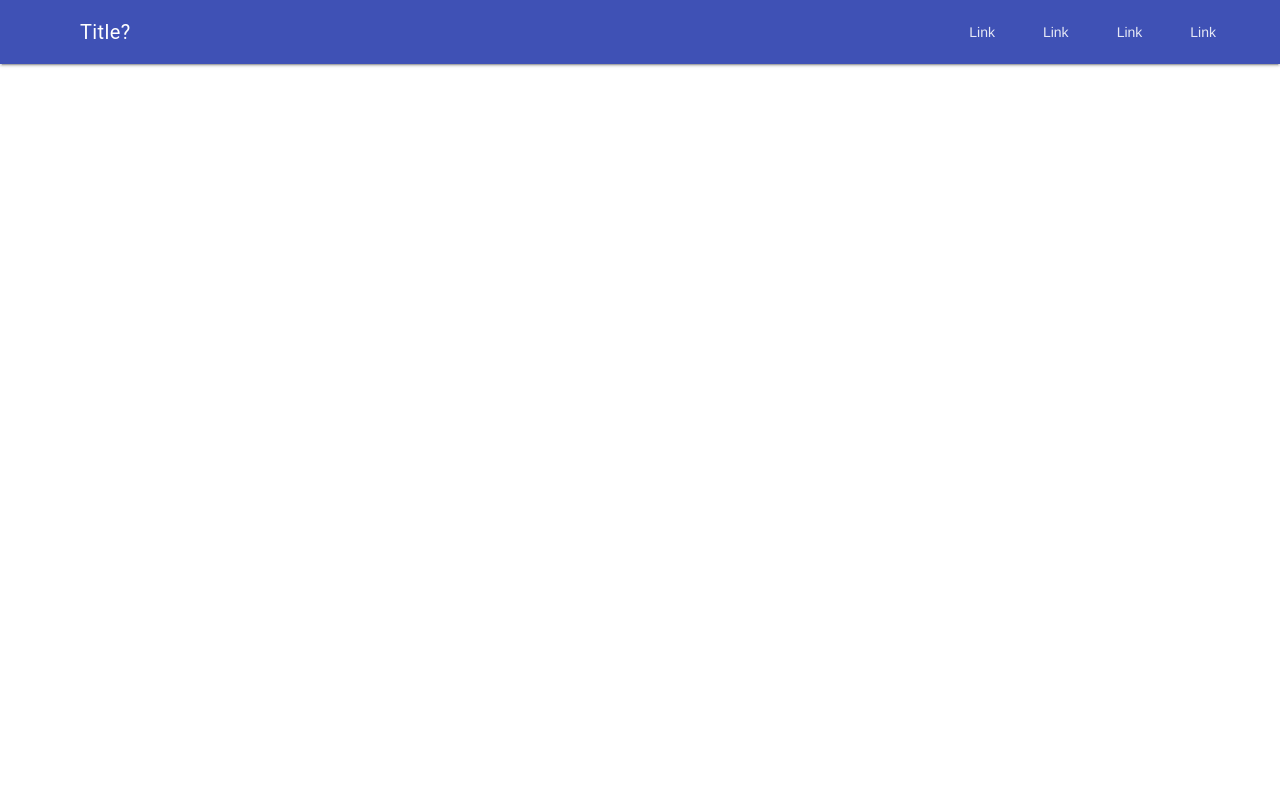
After one commit to CLMNS22/simple-chat, a Django app: template first_django_app/templates/base.html in a window 1280 px wide. The commit adds this page. Run offline with Django 5.2, Linux system fonts and the light colour scheme; the template is opened without the code that fills it, so the values that code supplies are empty.

Commit message:
added base.html

```diff
--- a/first_django_app/chat/templates/chat/login.html
+++ b/first_django_app/chat/templates/chat/login.html
@@ -1,13 +1,12 @@
+{% extends 'base.html' %}
+{% block content %}
 <h1>Login</h1>
 
 {% if wrongPassword %}
   <p>Username or Password incorrect.</p>
 {% endif %}
 
-
-
 <form action="/login/" method="POST" >
-
   {% csrf_token %}
   <div>
     <input type="hidden" name="redirect_to" value="{{redirect_to}}">
@@ -20,3 +19,4 @@
   </div>
   <button type="submit">Login</button>
 </form>
+{% endblock content %}
--- a/first_django_app/first_django_app/settings.py
+++ b/first_django_app/first_django_app/settings.py
@@ -9,7 +9,7 @@ https://docs.djangoproject.com/en/5.0/topics/settings/
 For the full list of settings and their values, see
 https://docs.djangoproject.com/en/5.0/ref/settings/
 """
-
+import os
 from pathlib import Path
 
 # Build paths inside the project like this: BASE_DIR / 'subdir'.
@@ -57,7 +57,7 @@ ROOT_URLCONF = 'first_django_app.urls'
 TEMPLATES = [
     {
         'BACKEND': 'django.template.backends.django.DjangoTemplates',
-        'DIRS': [],
+        'DIRS': [os.path.join(BASE_DIR, 'templates')],
         'APP_DIRS': True,
         'OPTIONS': {
             'context_processors': [
--- /dev/null
+++ b/first_django_app/templates/base.html
@@ -0,0 +1,53 @@
+<!DOCTYPE html>
+<html lang="en">
+
+<head>
+    <meta charset="UTF-8">
+    <meta name="viewport" content="width=device-width, initial-scale=1.0">
+    <title>DjangoChat</title>
+    <link rel="stylesheet" href="https://fonts.googleapis.com/icon?family=Material+Icons">
+    <link rel="stylesheet" href="https://code.getmdl.io/1.3.0/material.indigo-pink.min.css">
+    <script defer src="https://code.getmdl.io/1.3.0/material.min.js"></script>
+
+    <style>
+        .page-content {
+            padding: 100px 200px;
+        }
+    </style>
+</head>
+
+<body>
+    <div class="mdl-layout mdl-js-layout mdl-layout--fixed-header">
+        <header class="mdl-layout__header">
+            <div class="mdl-layout__header-row">
+                <!-- Title -->
+                <span class="mdl-layout-title">Title?</span>
+                <!-- Add spacer, to align navigation to the right -->
+                <div class="mdl-layout-spacer"></div>
+                <!-- Navigation. We hide it in small screens. -->
+                <nav class="mdl-navigation mdl-layout--large-screen-only">
+                    <a class="mdl-navigation__link" href="">Link</a>
+                    <a class="mdl-navigation__link" href="">Link</a>
+                    <a class="mdl-navigation__link" href="">Link</a>
+                    <a class="mdl-navigation__link" href="">Link</a>
+                </nav>
+            </div>
+        </header>
+        <div class="mdl-layout__drawer">
+            <span class="mdl-layout-title">Chatroom</span>
+            <nav class="mdl-navigation">
+                <a class="mdl-navigation__link" href="">Link</a>
+                <a class="mdl-navigation__link" href="">Link</a>
+                <a class="mdl-navigation__link" href="">Link</a>
+                <a class="mdl-navigation__link" href="">Link</a>
+            </nav>
+        </div>
+        <main class="mdl-layout__content">
+            <div class="page-content">
+                {% block content %}{% endblock content %}
+            </div>
+        </main>
+    </div>
+</body>
+
+</html>
```
Also changed, not shown: first_django_app/chat/templates/chat/index.html (+5 -46 lines).
